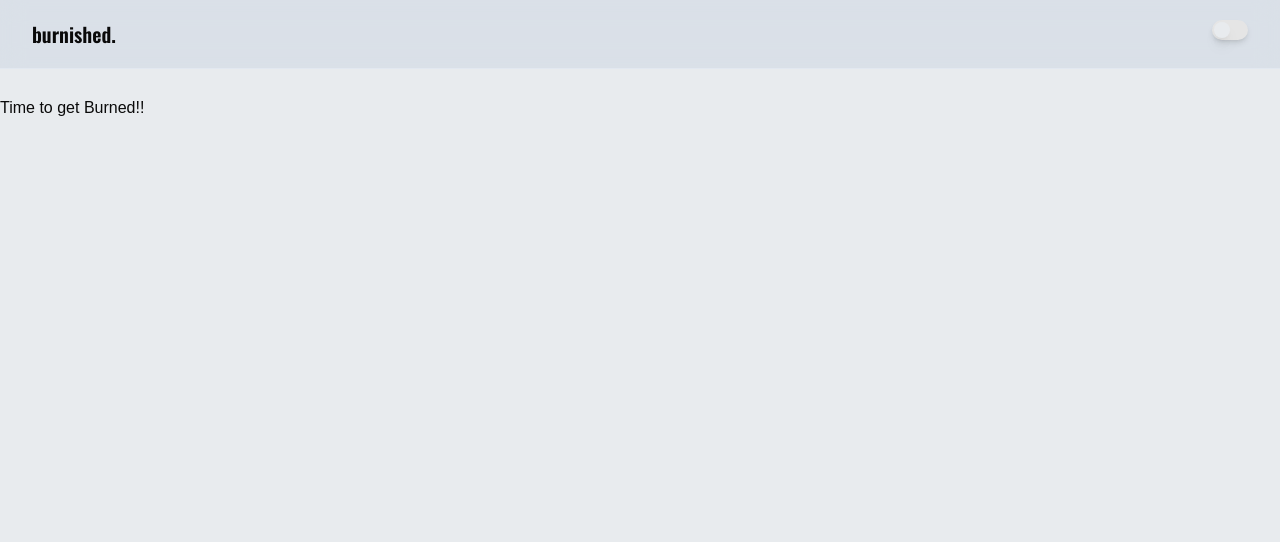
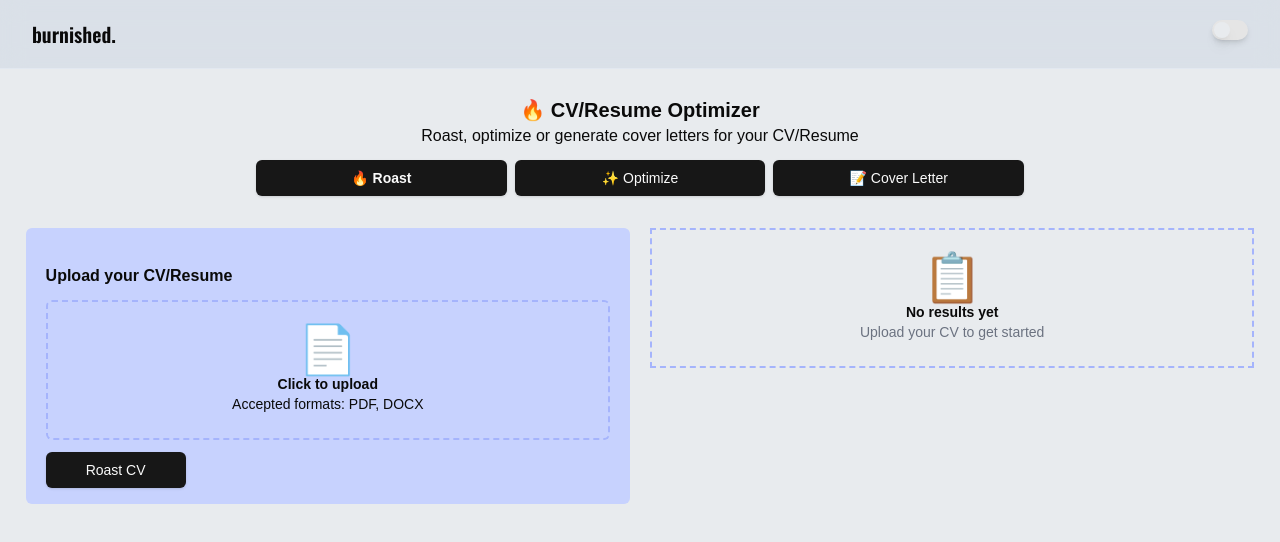
Before and after one commit to Emmanuella-codes/burnished, a Next.js app: page /burned in a window 1280 px wide. Shown: the top 542 px of the page. Built offline with nearby package versions, Linux system fonts and the light colour scheme; no server answers.

Commit message:
feat: burned page component

```diff
--- a/src/app/burned/page.tsx
+++ b/src/app/burned/page.tsx
@@ -1,9 +1,10 @@
+import BurnedCmp from "@/components/burned";
 
-export default function Roast() {
+export default function Burned() {
   return (
     <div className="">
       <div className="mt-24"></div>
-      <p className="">Time to get Burned!!</p>
+      <BurnedCmp />
     </div>
   )
 }
--- a/src/components/FormView.tsx
+++ b/src/components/FormView.tsx
@@ -1,27 +1,25 @@
+"use client";
 import React, { useState } from "react";
 import { Button } from "./ui/button";
-import { Mode, uploadCV } from "@/server/session.server";
+import { uploadCV } from "@/server/session.server";
 import { useToast } from "@/hooks/use-toast";
 import { handleApiResponse, POST } from "@/server/base.api";
-import { cvActions } from "@/store/resultStore";
-import { UploadResponse } from "@/typings/document";
+import { useSnapshot } from "valtio";
+import { burnedActions, burnedStore } from "@/store/burnedStore";
 
 export default function FormView() {
-  const [activeTab, setActiveTab] = useState<Mode>("roast")
-  const [file, setFile] = useState<File | null>(null)
-  const [jobDesc, setJobDesc] = useState<string>("")
-  const [isLoading, setIsLoading] = useState<boolean>(false)
+  const snap = useSnapshot(burnedStore);
   const { toast } = useToast();
 
   const handleFileChange = (e: React.ChangeEvent<HTMLInputElement>) => {
     if (e.target.files && e.target.files[0]) {
-      setFile(e.target.files[0]);
+      burnedActions.setFile(e.target.files[0]);
     }
   };
 
   const handleSubmit = async (e: React.FormEvent) => {
     e.preventDefault();
-    if (!file) {
+    if (!snap.file) {
       toast({
         title: "Error",
         description: "Please upload a CV file",
@@ -29,44 +27,31 @@ export default function FormView() {
       })
       return;
     }
-
-    const formData = new FormData();
-    formData.append("cv", file);
-    formData.append("mode", activeTab);
-
-    if (activeTab === "format" && jobDesc) {
-      formData.append("jobDescription", jobDesc)
-    }
-    setIsLoading(true);
+    burnedActions.setLoading(true);
 
     try {
-      const data = await uploadCV(file, activeTab, jobDesc);
-      handleApiResponse(
-        data,
-        (payload) => {
-          cvActions.setResults({
-            mode: activeTab,
-            content: activeTab === "format"
+      const data = await uploadCV(snap.file, snap.activeTab, snap.jobDesc);
+      handleApiResponse(data, (payload) => {
+        burnedActions.setResult({
+          mode: snap.activeTab,
+          content:
+            snap.activeTab === "format"
               ? payload.formattedFile || ""
-              : activeTab === "letter"
+              : snap.activeTab === "letter"
               ? payload.coverLetterFile || ""
               : payload.feedback || "",
-            fileType: activeTab === "roast"
-              ? "text"
-              : "file",
-          })
+          fileType: snap.activeTab === "roast" ? "text" : "file",
+        });
         toast({
           title: "Success",
           description:
-              activeTab === "roast"
+            snap.activeTab === "roast"
               ? "Your CV roast is ready!"
-              : activeTab === "format"
+              : snap.activeTab === "format"
               ? "Your optimized CV is ready!"
               : "Your cover letter is ready!",
         });
-        }
-      )
-
+      });
     } catch (error) {
       toast({
         title: "Error",
@@ -75,86 +60,66 @@ export default function FormView() {
       });
       console.error(error);
     } finally {
-      setIsLoading(false);
+      burnedActions.setLoading(false);
     }
   };
 
   return(
-    <div className="border-4 w-full md:w-[505px] h-[350px] py-4 px-2">
+    <div className="w-full flex items-center justify-center">
+      <div className="bg-indigo-200 py-4 px-2 rounded-md w-full">
         <div className="w-full">
-        <div className="w-full flex flex-row justify-between gap-2">
-          <Button
-            className={`${activeTab === "roast" ? 'font-bold' : ''} w-1/2`}
-            onClick={() => setActiveTab('roast')}
-          >
-            Roast
-          </Button>
-          <Button
-            className={`${activeTab === "format" ? 'font-bold' : ''} w-1/2`}
-            onClick={() => setActiveTab('format')}
-          >
-            Optimize
-          </Button>
-          <Button
-            className={`${activeTab === "letter" ? 'font-bold' : ''} w-1/2`}
-            onClick={() => setActiveTab('letter')}
-          >
-            Cover Letter
-          </Button>
-        </div>
           {/* form */}
           <div className="mt-5">
             <form onSubmit={handleSubmit}>
-            <div className="flex flex-col gap-3 md:px-3">
-              <div className="">
-                <label htmlFor="cv-upload">Upload your CV/Resume</label>
-                <br />
+              <div className="flex flex-col gap-y-3 md:px-3">
+                <div className="flex flex-col gap-y-3">
+                  <label className="font-semibold">Upload your CV/Resume</label>
+                  <div className="border-2 border-dashed border-indigo-300 flex flex-col lg:py-6 rounded-md">
                     <input
-                  className="pt-1"
+                      className="absolute opacity-0 w-0 h-0"
                       id="cv-upload"
                       type="file"
                       accept=".pdf,.docx"
                       onChange={handleFileChange}
                       required
                     />
-                <p className="text-sm text-muted-foreground pt-1">
-                  Accepted formats: PDF, DOCX
-                </p>
+                    <label>
+                      <div className="flex flex-col w-full items-center">
+                        <span className="text-5xl">📄</span>
+                        <strong className="text-sm">Click to upload</strong>
+                        <span className="text-sm">Accepted formats: PDF, DOCX</span>
+                      </div>
+                    </label>
+                  </div>
                 </div>
 
                 {/* job desc required for format & cover letter */}
-              {(activeTab === "format" || activeTab === "letter") && (
-                <div className="">
-                  <label htmlFor="job-desc">Job Description</label>
-                  <br />
+                {(snap.activeTab === "format" || snap.activeTab === "letter") && (
+                  <div>
+                    <label>Job Description</label>
                     <textarea
-                    name=""
-                    id="job-desc"
-                    className="resize-none w-[240px] md:w-[400px] h-[80px]"
-                    value={jobDesc}
-                    onChange={(e) => setJobDesc(e.target.value)}
+                      className="resize-none w-full h-[100px] rounded-md"
+                      value={snap.jobDesc}
+                      onChange={(e) => burnedActions.setJobDesc(e.target.value)}
                       required
                     />
                   </div>
                 )}
-              <Button
-                type="submit"
-                className="w-[120px]"
-                disabled={isLoading}
-              >
-                {isLoading ?
-                  "Processing..."
-                  : activeTab === "roast"
+
+                <Button type="submit" className="w-[140px]" disabled={snap.isLoading}>
+                  {snap.isLoading
+                    ? "Processing..."
+                    : snap.activeTab === "roast"
                     ? "Roast CV"
-                  : activeTab === "format"
+                    : snap.activeTab === "format"
                     ? "Optimize CV"
-                  : "Generate Letter"
-                }
+                    : "Generate Letter"}
                 </Button>
               </div>
             </form>
           </div>
         </div>
       </div>
-  )
+    </div>
+  );
 }
--- a/src/components/ResultView.tsx
+++ b/src/components/ResultView.tsx
@@ -1,44 +1,27 @@
-"use client"
-
-import { cvStore } from "@/store/resultStore"
-import { useSnapshot } from "valtio"
-import { Button } from "./ui/button";
+"use client";
+import { burnedStore } from "@/store/burnedStore";
+import { useSnapshot } from "valtio";
 
 export default function ResultView() {
-  const snap = useSnapshot(cvStore);
+  const snap = useSnapshot(burnedStore);
 
-  if (!snap.results) return null;
-
-  const { mode, content, fileType } = snap.results;
+  if (!snap.result) {
+    return (
+      <div className="border-2 border-dashed border-indigo-300 flex flex-col items-center justify-center p-6">
+        <span className="text-5xl">📋</span>
+        <h3 className="text-sm font-semibold">No results yet</h3>
+        <p className="text-sm text-gray-500">Upload your CV to get started</p>
+      </div>
+    );
+  }
 
   return (
-    <div className="">
-      <h2>
-        {mode === "roast"
-          ? "CV Roast Result"
-          : mode === "format"
-          ? "Optimized CV"
-          : "Cover Letter"
-        }
-      </h2>
-
-      {fileType !== "text" ? (
-        <a
-          href={content || "#"}
-          download={`${mode === "format" ? "optimized-cv" : "cover-letter"}.${fileType}`}
-          className=""
-        >
-          Download {fileType.toUpperCase()}
-          </a>
-      ) : (
-        <pre className="">
-          {content}
+    <div className="border-2 border-dashed border-indigo-300 p-4 w-full">
+      {snap.result.fileType === "text" && (
+        <pre className="whitespace-pre-wrap text-sm">
+          {snap.result.content}
         </pre>
       )}
-
-      <div className="">
-        <Button onClick={() => (cvStore.results = null)}>Clear</Button>
-      </div>
     </div>
-  )
+  );
 }
--- /dev/null
+++ b/src/components/burned/index.tsx
@@ -0,0 +1,44 @@
+"use client";
+import { useSnapshot } from "valtio";
+import FormView from "../FormView";
+import ResultView from "../ResultView";
+import { burnedActions, burnedStore } from "@/store/burnedStore";
+import { Button } from "../ui/button";
+
+export default function BurnedCmp() {
+  const snap = useSnapshot(burnedStore);
+
+  return (
+    <div className="w-full flex flex-col items-center lg:gap-y-8">
+      <div className="lg:w-[60%]">
+        <div className="flex flex-col items-center mb-3">
+          <h2 className="font-semibold text-xl">🔥 CV/Resume Optimizer</h2>
+          <p className="">Roast, optimize or generate cover letters for your CV/Resume</p>
+        </div>
+        <div className="w-full flex flex-row justify-between gap-2">
+          {["roast", "format", "letter"].map((tab) => (
+            <Button
+              key={tab}
+              className={`${snap.activeTab === tab ? "font-bold" : ""} w-1/3`}
+              onClick={() => burnedActions.setActiveTab(tab as any)}
+            >
+              {tab === "roast"
+                ? "🔥 Roast"
+                : tab === "format"
+                ? "✨ Optimize"
+                : "📝 Cover Letter"}
+            </Button>
+          ))}
+        </div>
+      </div>
+      <div className="w-[96%] flex flex-col lg:flex-row gap-5">
+        <div className="w-full lg:w-1/2">
+          <FormView />
+        </div>
+        <div className="w-full lg:w-1/2 h-[800px] overflow-y-auto ">
+          <ResultView />
+        </div>
+      </div>
+    </div>
+  );
+}
--- /dev/null
+++ b/src/store/burnedStore.ts
@@ -0,0 +1,36 @@
+import { Mode } from "@/server/session.server";
+import { proxy } from "valtio";
+
+export interface BurnedState {
+  activeTab: Mode;
+  file: File | null;
+  jobDesc: string;
+  isLoading: boolean;
+  result: {
+    mode: Mode;
+    content: string;
+    fileType: "text" | "file";
+  } | null;
+};
+
+export const burnedStore = proxy<BurnedState>({
+  activeTab: "roast",
+  file: null,
+  jobDesc: "",
+  isLoading: false,
+  result: null,
+});
+
+export const burnedActions = {
+  setActiveTab: (tab: Mode) => (burnedStore.activeTab = tab),
+  setFile: (file: File | null) => (burnedStore.file = file),
+  setJobDesc: (desc: string) => (burnedStore.jobDesc = desc),
+  setLoading: (state: boolean) => (burnedStore.isLoading = state),
+  setResult: (result: BurnedState["result"]) => (burnedStore.result = result),
+  reset: () => {
+    burnedStore.file = null;
+    burnedStore.jobDesc = "";
+    burnedStore.isLoading = false;
+    burnedStore.result = null;
+  },
+};
```
Lines whose indentation alone changed are shown as unchanged.
